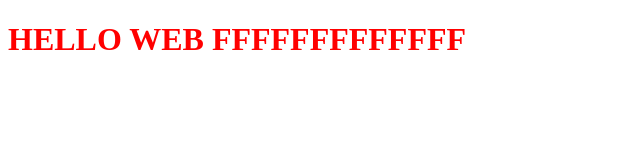
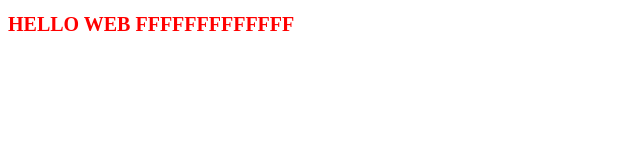
Before and after one commit to DmitriyShvanyk/praktikum, a website built with webpack: page src/index.html in a window 1280 px wide. Shown: the whole page, without its empty margins (0-640 px from the left). Built offline with nearby package versions, Linux system fonts and the light colour scheme.

Commit message:
Commit 2

```diff
--- a/package.json
+++ b/package.json
@@ -1,11 +1,13 @@
 {
   "name": "sd",
+  "homepage": "https://dmitriyshvanyk.github.io/praktikum/",
   "version": "0.0.1",
   "description": "",
   "main": "index.js",
   "scripts": {
+    "dev": "webpack-dev-server --mode development --open --watch",
     "build": "rimraf dist && webpack --mode production",
-    "dev": "webpack-dev-server --mode development --open --watch"
+    "deploy": "gh-pages -d dist"
   },
   "author": "Shvanyk Dmitriy",
   "license": "ISC",
@@ -17,7 +19,7 @@
     "babel-loader": "^8.0.6",
     "css-loader": "^3.2.0",
     "cssnano": "^4.1.10",
-    "gh-pages": "^2.1.1",
+    "gh-pages": "~2.0.1",
     "html-webpack-plugin": "^3.2.0",
     "mini-css-extract-plugin": "^0.8.0",
     "postcss-loader": "^3.0.0",
--- a/src/style.css
+++ b/src/style.css
@@ -1,4 +1,5 @@
 h1 {
   color: red;
   text-transform: uppercase;
+  font-size: 20px;
 }
```
